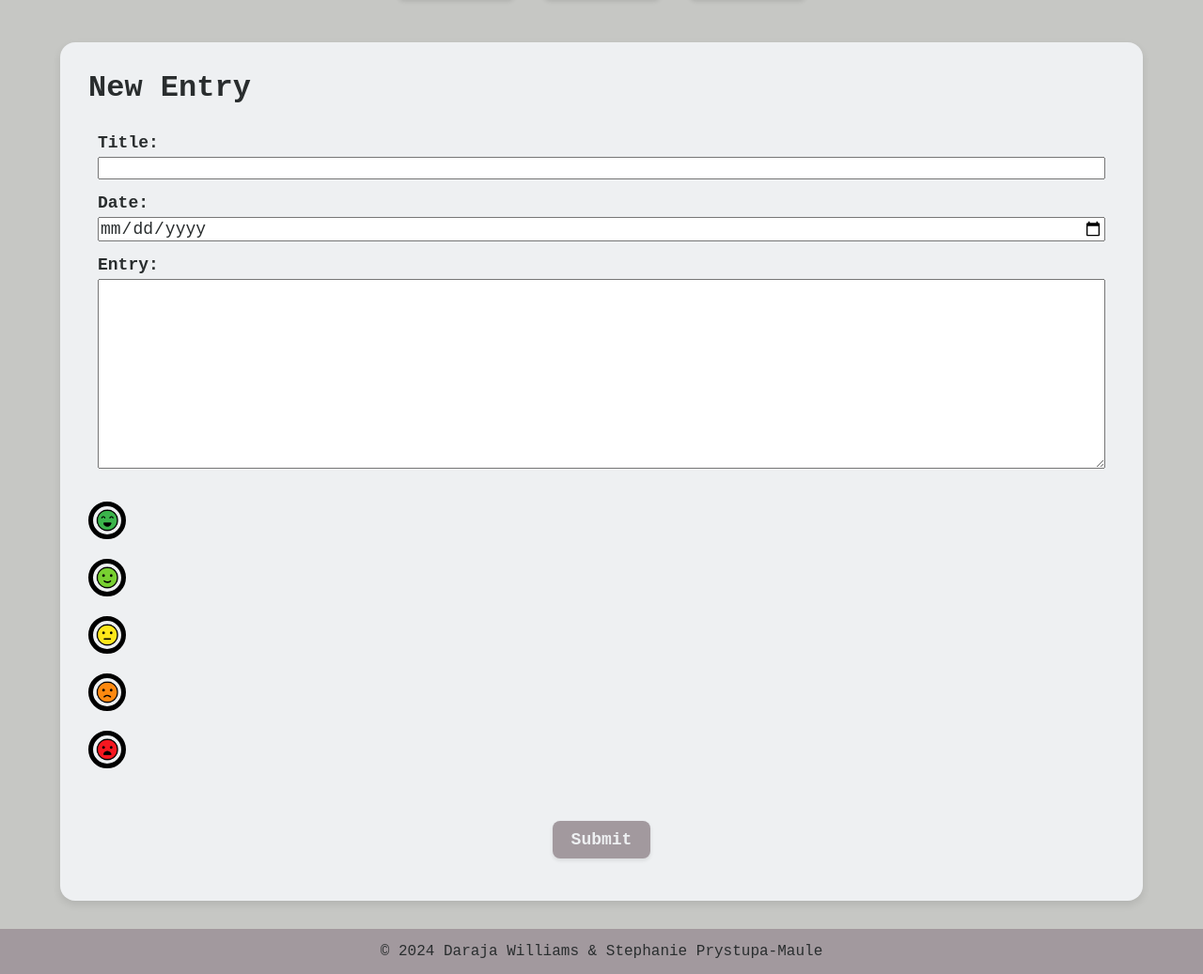
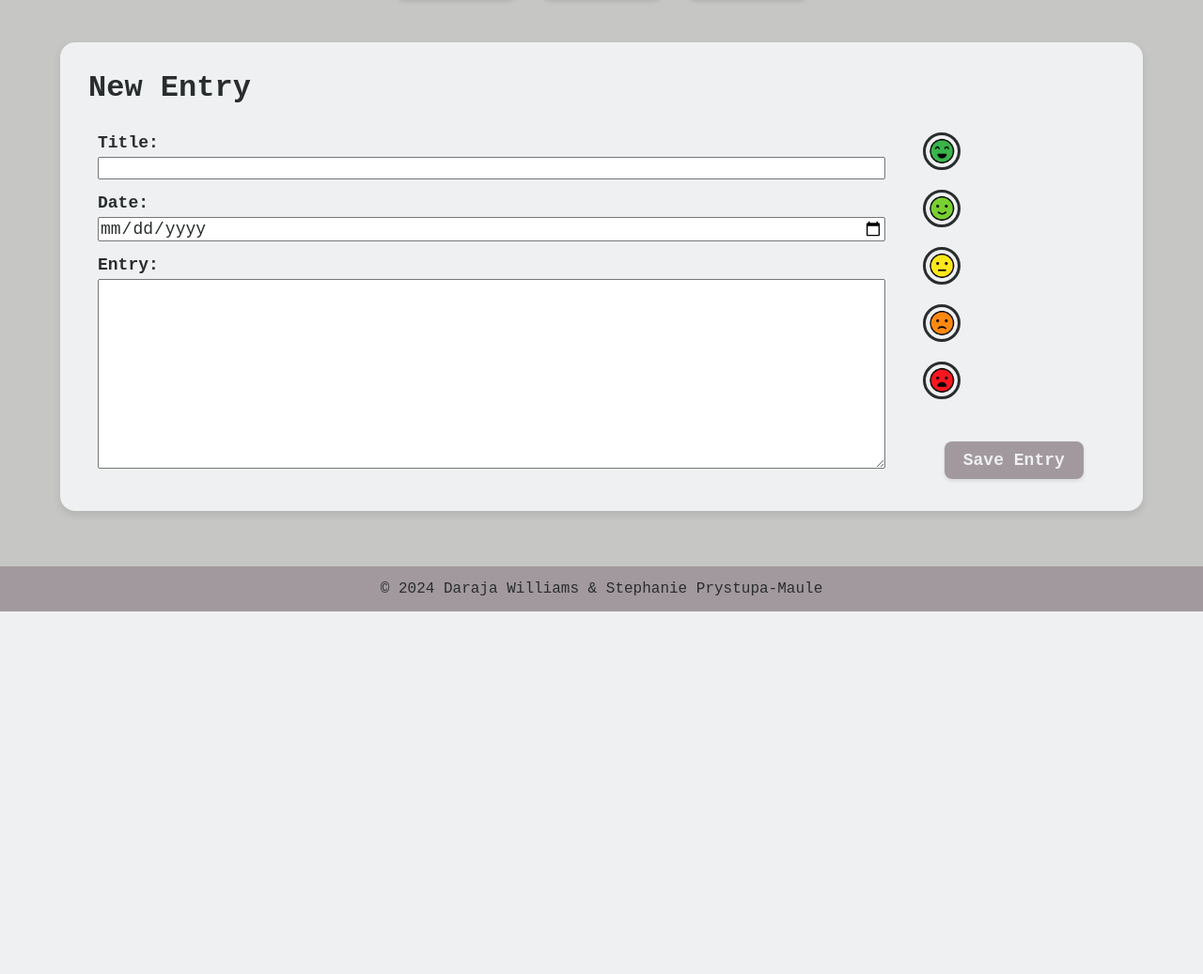
Before and after one commit to darajaw/DiarySite, a PHP site: page /new_entry.php in a window 1280 px wide. Shown: the part 149-1186 px from the top of the page at 94% size. After the commit the page ends 800 px from the top, so only its background shows below. Run offline with PHP 8.4, Linux system fonts and the light colour scheme; a user stored in the database is signed in.

Commit message:
Layout and styling of entry pages

```diff
--- a/assets/style_working.css
+++ b/assets/style_working.css
@@ -1,4 +1,4 @@
-/* Base Styles */
+/* *** BASE STYLES *** */
 * {
     color: #292d2e;
     font-family: 'Courier New', Courier, monospace;
@@ -17,13 +17,18 @@ body {
     justify-content: space-between;
 }
 
-/* Headings Styling */
+/* Typography */
 h2, h3 {
     font-size: xx-large;
 }
 
 h4 {
     font-size: x-large;
+}
+
+.warning{
+    color: red;
+    font-weight: bold;
 }
 
 /* Layout Containers */
@@ -42,7 +47,7 @@ body > * {
     align-items: center;
 }
 
-/* Navigation Styles */
+/* *** NAVIGATION STYLES *** */
 nav a {
     color: #5f4d4d;
     background-color: #EEF0F2;
@@ -159,7 +164,6 @@ nav a:visited {
     padding-bottom: 0; /* override general button padding to align with search fields */
 
     min-width: 120px;
-
 }
 
 #search_button_wrapper button {
@@ -202,7 +206,7 @@ nav a:visited {
     text-decoration: underline;
 }
 
-/* Form Inputs */
+/* General Form Inputs */
 .textfield, .checkbox {
     margin: 10px;
     display: flex;
@@ -227,9 +231,7 @@ nav a:visited {
     gap: 10px;
 }
 
-
-
-/* Form Buttons */
+/* General Button Styles */
 .button_wrapper {
     margin: 15px;
 
@@ -266,6 +268,136 @@ nav a:visited {
     box-shadow: 0 4px 8px rgba(0, 0, 0, 0.15);
 }
 
+/* New Entry and View/Edit Entry Specifics */
+#entry_form {
+    display: grid;
+    grid-template-columns: 4fr 1fr;
+    grid-template-rows: auto;
+}
+
+#entry_form #page_heading {
+    grid-column: 1 / 3;
+    grid-row: 1 / 2;
+}
+
+#entry_fields {
+    grid-column: 1 / 2;
+    grid-row: 2 / 4;
+}
+
+#mood_bar {
+    grid-column: 2 / 3;
+    grid-row: 2 / 3;
+
+    margin: 0 10px;
+
+    display: flex;
+    flex-direction: column;
+    justify-content: flex-end; /* pulls mood bar down to align with text inputs */
+}
+
+/* beginning of Daraja's CSS */
+.mood_img {
+    width: 5vh;
+    height: 5vh;
+    border: 3px solid #292d2e;
+    border-radius: 25px;
+}
+
+.radio_wrapper {
+    display: flex;
+    flex-direction: row;
+    align-items: center;
+    position: relative;
+    margin-bottom: 1em;
+}
+
+.radio_wrapper input { /* hide the classic radio button in favour of mood image */
+    visibility:hidden;
+    width:0;
+}
+
+.mood_title {
+    display: none; /* hidden by default, until clicked */
+
+    position: absolute; /* space the title away from the image */
+    left: 25%;
+}
+
+#mood_bar .radio_wrapper label:hover + .mood_title {
+    transform: scale(1.05); /* enlarges slightly, similar to links and buttons */
+    display: block;
+}
+
+#mood_bar .radio_wrapper label:hover + .mood_title {
+    transform: scale(1.05); /* enlarges slightly, similar to links and buttons */
+    display: block;
+}
+
+/*
+.radio_wrapper input:checked + label + .mood_title {
+    font-weight:bold;
+    display: block;
+}
+
+#mood_bar{
+    display: flex;
+    flex-direction: column;
+}
+
+.mood_img{
+    width: 5vh;
+    height: 5vh;
+    border: 5px solid #000000;
+    border-radius: 25px;
+}
+
+.radio_wrapper{
+    display: flex;
+    flex-direction: row;
+    align-items: center;
+    position: relative;
+    margin-bottom: 1em;
+}
+
+/*.radio_wrapper input{
+    visibility:hidden;
+    width:0;
+}
+*/
+/*
+#amazing_wrapper input, #good_wrapper input, #neutral_wrapper input, #bad_wrapper input, #terrible_wrapper input{
+    visibility:hidden;
+    width:0;
+}
+
+.mood_title {
+    display: none; /* Hidden by default */
+/*
+    position: absolute;
+    left: 10%;
+/*
+}
+
+label:hover + .mood_title {
+    display: block; /* Shows the mood title when hovering over the label */
+/*
+}
+
+.radio_wrapper input:checked + label + .mood_title {
+    font-weight:bold;
+    display: block;
+}
+*/
+/* end of Daraja's CSS */
+
+#entry_form .button_wrapper {
+    grid-column: 2 / 3;
+    grid-row: 3 / 4;
+
+    margin: 0; /* override general button margin to fit under mood bar */
+}
+
 /* Homepage Specifics */
 #site_nav {
     width: 90%;
@@ -296,6 +428,7 @@ nav a:visited {
     padding: 15px;
 }
 
+
 /* Footer */
 footer {
     background-color: #A2999E;
@@ -307,52 +440,6 @@ footer {
     display: flex;
     justify-content: center;
     align-items: center;
-}
-
-#mood_bar{
-    display: flex;
-    flex-direction: column;
-}
-
-.mood_img{
-    width: 5vh;
-    height: 5vh;
-    border: 5px solid #000000;
-    border-radius: 25px;
-}
-
-.radio_wrapper{
-    display: flex;
-    flex-direction: row;
-    align-items: center;
-    position: relative;
-    margin-bottom: 1em;
-}
-
-/*.radio_wrapper input{
-    visibility:hidden;
-    width:0;
-}
-*/
-
-#amazing_wrapper input, #good_wrapper input, #neutral_wrapper input, #bad_wrapper input, #terrible_wrapper input{
-    visibility:hidden;
-    width:0;
-}
-
-.mood_title {
-    display: none; /* Hidden by default */
-    position: absolute;
-    left: 10%;
-}
-
-label:hover + .mood_title {
-    display: block; /* Shows the mood title when hovering over the label */
-}
-
-.radio_wrapper input:checked + label + .mood_title {
-    font-weight:bold;
-    display: block;
 }
 
 /* Mobile styles */
--- a/new_entry.php
+++ b/new_entry.php
@@ -1,9 +1,5 @@
 <!--
  TODO:
-(same as edit_entry.php TODOs)
- -change mood's "radiowrapper" class to "radio_wrapper", for consistency
-    -can't find whatever styling was being applied to "radiowrapper", it changes when i change the name
-
  -add more in-line comments? idk prof likes comments
 
 -->
@@ -80,32 +76,31 @@
 
             <!-- Mood Selection (user input) -->
             <div id="mood_bar">
-<!-- TODO should be "radio_wrapper" for consistency -->
-                <div id="amazing_wrapper" class="radio_wrapper">
+                <div class="radio_wrapper">
                     <input type="radio" id="amazing" name="mood" value="amazing">
                     <label for="amazing"><img src="images/mood_1.png" alt="amazing emoji" id="amazing_img" class="mood_img"></label>
                     <p class="mood_title">Amazing</p>
                 </div>
 
-                <div id="good_wrapper" class="radio_wrapper">
+                <div class="radio_wrapper">
                     <input type="radio" id="good" name="mood" value="good">
                     <label for="good"><img src="images/mood_2.png" alt="good emoji" id="good_img" class="mood_img"></label>
                     <p class="mood_title">Good</p>
                 </div>
 
-                <div id="neutral_wrapper" class="radio_wrapper">
+                <div class="radio_wrapper">
                     <input type="radio" id="neutral" name="mood" value="neutral">
                     <label for="neutral"><img src="images/mood_3.png" alt="neutral emoji" id="neutral_img" class="mood_img"></label>
                     <p class="mood_title">Neutral</p>
                 </div>
 
-                <div id="bad_wrapper" class="radio_wrapper">
+                <div class="radio_wrapper">
                     <input type="radio" id="bad" name="mood" value="bad">
                     <label for="bad"><img src="images/mood_4.png" alt="bad emoji" id="bad_img" class="mood_img"></label>
                     <p class="mood_title">Bad</p>
                 </div>
 
-                <div id="terrible_wrapper" class="radio_wrapper">
+                <div class="radio_wrapper">
                     <input type="radio" id="terrible" name="mood" value="terrible">
                     <label for="terrible"><img src="images/mood_5.png" alt="terrible emoji" id="terrible_img" class="mood_img"></label>
                     <p class="mood_title">Terrible</p>
@@ -113,7 +108,7 @@
             </div>
 
             <div class="button_wrapper">
-                <button type="submit">Submit</button>
+                <button type="submit">Save Entry</button>
             </div>
 
         </form>
```
Also changed, not shown: assets/style.css (+7 -0 lines), assets/stylesheet.css (+169 -17 lines), edit_entry.php (+6 -6 lines), originals/stylesheet (original).css (renamed from assets/stylesheet (original).css). Lines whose indentation alone changed are shown as unchanged.
